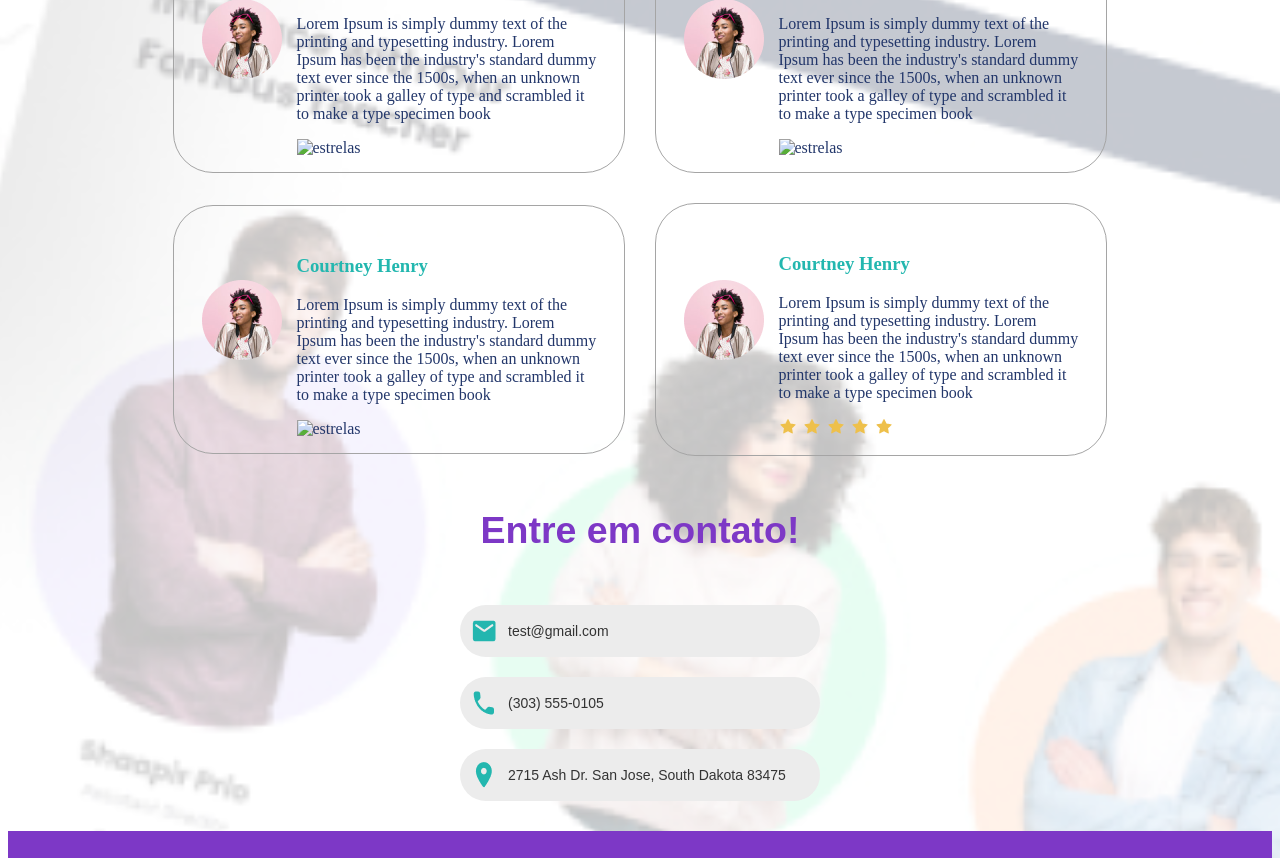
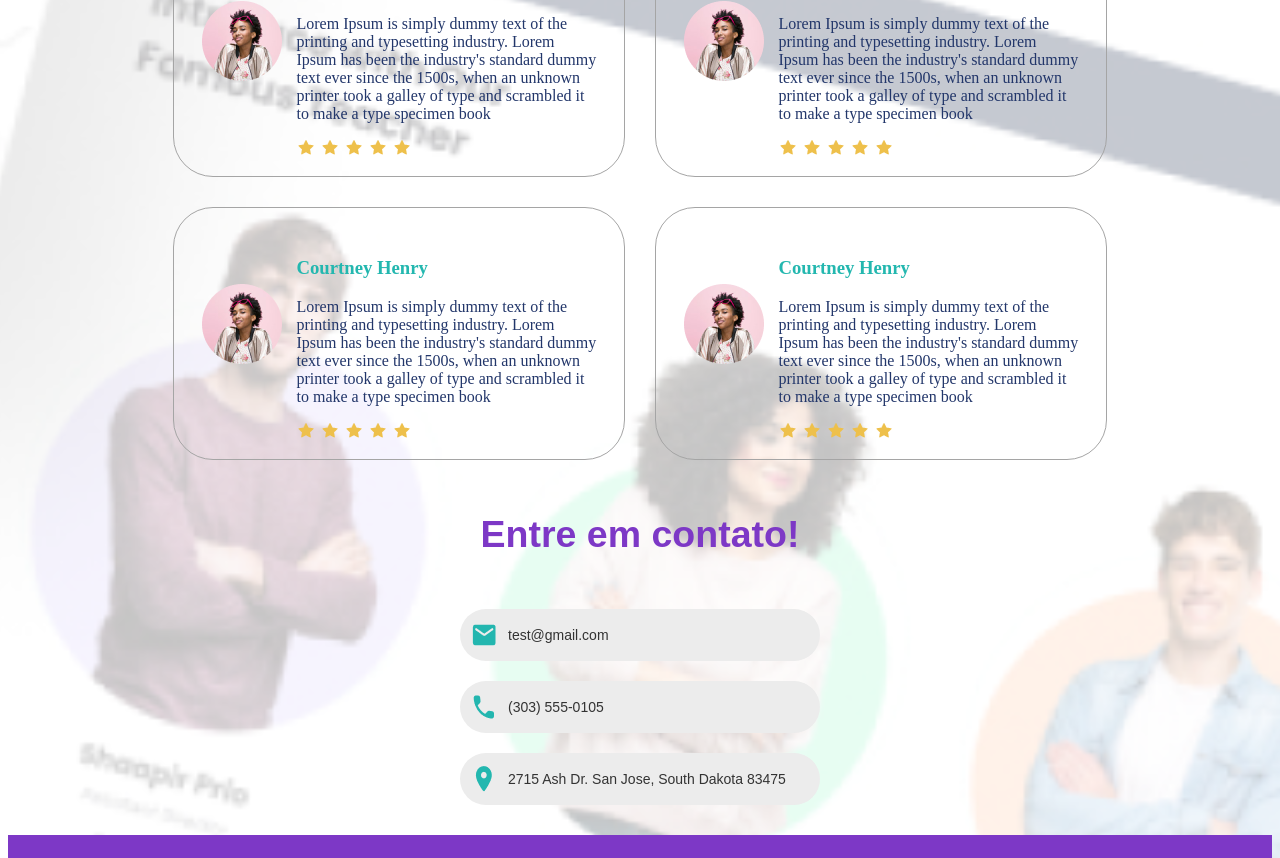
Before and after one commit to HeloisaRibeiros/Al-company, a plain HTML site: page index.html in a window 1280 px wide. Shown: the part 2140-2998 px from the top of the page. Drawn offline with Linux system fonts and the light colour scheme; the site is published under a folder, as on GitHub Pages, so addresses that start at the root find nothing.

Commit message:
correção de imagem

```diff
--- a/index.html
+++ b/index.html
@@ -114,7 +114,7 @@
                 <div class="comentario__descricao">
                     <h3 class="comentario__titulo">Courtney Henry</h3>
                     <p class="comentario__texto">Lorem Ipsum is simply dummy text of the printing and typesetting industry. Lorem Ipsum has been the industry's standard dummy text ever since the 1500s, when an unknown printer took a galley of type and scrambled it to make a type specimen book</p>
-                    <img src="/img/Group 30.png" alt="estrelas">
+                    <img src="./img/Group 30.png" alt="estrelas">
                 </div>
             </div>
 
@@ -126,7 +126,7 @@
                 <div class="comentario__descricao">
                     <h3 class="comentario__titulo">Courtney Henry</h3>
                     <p class="comentario__texto">Lorem Ipsum is simply dummy text of the printing and typesetting industry. Lorem Ipsum has been the industry's standard dummy text ever since the 1500s, when an unknown printer took a galley of type and scrambled it to make a type specimen book</p>
-                    <img src="/img/Group 30.png" alt="estrelas">
+                    <img src="./img/Group 30.png" alt="estrelas">
                 </div>
             </div>
         </section>
@@ -141,7 +141,7 @@
                 <div class="comentario__descricao">
                     <h3 class="comentario__titulo">Courtney Henry</h3>
                     <p class="comentario__texto">Lorem Ipsum is simply dummy text of the printing and typesetting industry. Lorem Ipsum has been the industry's standard dummy text ever since the 1500s, when an unknown printer took a galley of type and scrambled it to make a type specimen book</p>
-                    <img src="/img/Group 30.png" alt="estrelas">
+                    <img src="./img/Group 30.png" alt="estrelas">
                 </div>
             </div>
 
```
